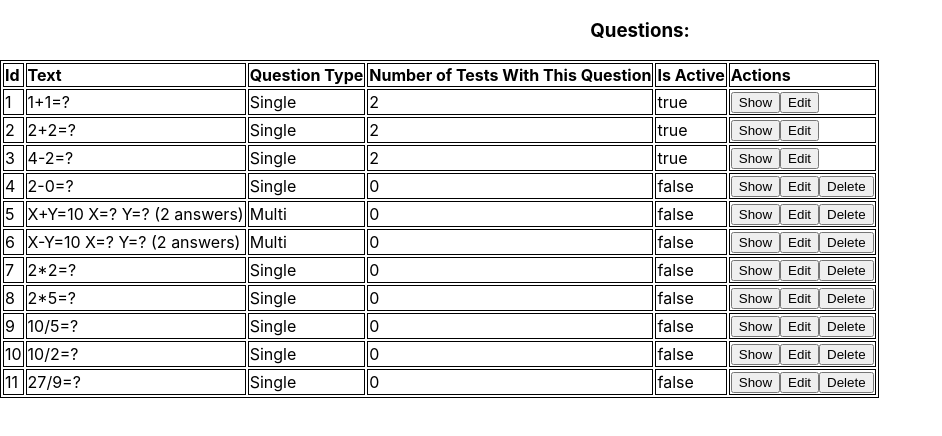
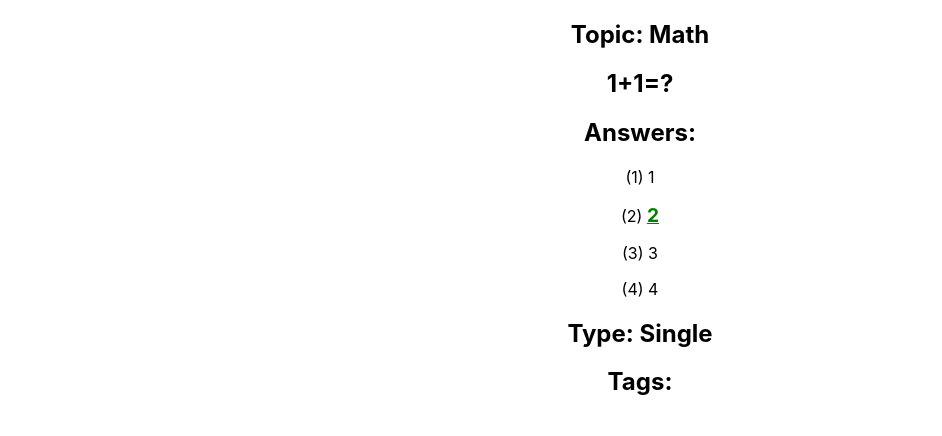
Before and after one commit to Yoav007/TestSystemSPA, a React (Create React App) app: page /manageQuestions/show/1 in a window 1280 px wide. Shown: the top 436 px of the page, without its empty margins (0-942 px from the left). Built offline with nearby package versions, Linux system fonts and the light colour scheme; data requests are answered from the project's data file.

Commit message:
added show question

```diff
--- a/server/db.json
+++ b/server/db.json
@@ -7,11 +7,11 @@
       "answers": [
         {
           "text": "1",
-          "isCorrect": true
+          "isCorrect": false
         },
         {
           "text": "2",
-          "isCorrect": false
+          "isCorrect": true
         },
         {
           "text": "3",
--- a/src/App.js
+++ b/src/App.js
@@ -6,6 +6,7 @@ import { ManageQuestions } from './components/manageQuestions/manageQuestions';
 import { ManageTests } from './components/manageTests/manageTests';
 import { ReportsMenu } from './components/reportsMenu/reportsMenu';
 import { ReportByTestMenu } from './components/reportByTestMenu/reportByTestMenu';
+import { ShowQuestion } from './components/showQuestion/showQuestion';
 
 //hello
 function App() {
@@ -15,7 +16,7 @@ function App() {
       <Route path="/" element={<MainMenu/>}/>
       <Route path="/manageQuestions/:id" element={<ManageQuestions/>}/>
       <Route path="/manageQuestions/edit/:id" element={<ManageQuestions/>}/>
-      <Route path="/manageQuestions/show/:id" element={<ManageQuestions/>}/>
+      <Route path="/manageQuestions/show/:id" element={<ShowQuestion/>}/>
       <Route path="/manageTests/:id" element={<ManageTests/>}/>
       <Route path="/reports/:id" element={<ReportsMenu/>}/>
       <Route path="/reports/byTest/:id" element={<ReportByTestMenu/>}/>
--- a/src/components/manageQuestions/manageQuestions.js
+++ b/src/components/manageQuestions/manageQuestions.js
@@ -1,5 +1,5 @@
 import { useEffect, useState } from "react";
-import { useParams } from "react-router-dom"
+import { useNavigate, useParams } from "react-router-dom"
 import { QuestionService } from "../../services/questionService";
 import { TestService } from "../../services/testService";
 import './manageQuestions.scss';
@@ -11,6 +11,7 @@ export function ManageQuestions() {
     const [tests, setTests] = useState([]);
     const questionService = new QuestionService();
     const testService = new TestService();
+    const navigate = useNavigate();
 
     useEffect(() => {
         questionService.get().then(data => {
@@ -27,7 +28,7 @@ export function ManageQuestions() {
                 setTests(result);
             }
         })
-    },[]);
+    }, []);
 
     function deleteQuestion(id) {
         let newCollection = questions.filter(q => q.id != id);
@@ -36,6 +37,7 @@ export function ManageQuestions() {
     }
     function showQuestion(id) {
         console.log("redirect to show question");
+        navigate("/manageQuestions/show/" + id)
     }
     function editQuestion(id) {
         console.log("redirect to edit question");
@@ -62,11 +64,11 @@ export function ManageQuestions() {
                             <td>{question.id}</td>
                             <td>{question.text}</td>
                             <td>{question.isSingle ? 'Single' : 'Multi'}</td>
-                            <td>{tests.filter(t=>t.questionsIdCollection.includes(question.id)).length}</td>
+                            <td>{tests.filter(t => t.questionsIdCollection.includes(question.id)).length}</td>
                             <td>{question.isActive ? 'true' : 'false'}</td>
                             <td>
-                                <button onClick={()=>showQuestion(question.id)}>Show</button>
-                                <button onClick={()=>editQuestion(question.id)}>Edit</button>
+                                <button onClick={() => showQuestion(question.id)}>Show</button>
+                                <button onClick={() => editQuestion(question.id)}>Edit</button>
                                 {question.isActive ? <></> : <button onClick={() => deleteQuestion(question.id)}>Delete</button>}
                             </td>
                         </tr>
--- a/src/components/showQuestion/showQuestion.js
+++ b/src/components/showQuestion/showQuestion.js
@@ -2,10 +2,12 @@ import { useEffect, useState } from "react";
 import { useParams } from "react-router-dom";
 import { QuestionService } from "../../services/questionService";
 import TopicService from "../../services/topicService";
+import './showQuestion.scss'
 
+export function ShowQuestion() {
     const params = useParams();
-const [question, setQuestion] = useState();
-const [topic, setTopic] = useState();
+    const [question, setQuestion] = useState("");
+    const [topic, setTopic] = useState("");
     const questionService = new QuestionService();
     const topicService = new TopicService();
 
@@ -15,22 +17,35 @@ useEffect(() => {
                 if (q) {
                     console.log(q);
                     setQuestion(q);
-            }
+                    topicService.getById(q.topicId)
+                        .then(res => {
+                            console.log(res);
+                            setTopic(res)
                         });
-        topicService.get().then(data => {
-            if (data) {
-                let result = data.filter(t => t.topicId == params.id);
-                console.log(result);
-                setTests(result);
                 }
             });
     }, [])
 
     if (question) return (
         <div>
-        <h3>{question.text}</h3>
+            <h2>Topic: {topic.name}</h2>
+            <h2>{question.text}</h2>
+            <h2>Answers:</h2>
+            {question.answers.map((answer, index) =>
+                <p key={index}>({index + 1}) <span className={answer.isCorrect ? 'isCorrect' : ''}>{answer.text}</span></p>)}
+            <h2>Type: {question.isSingle ? 'Single' : 'Multi'}</h2>
+            {/* {question.tags.forEach(tag => {
+                console.log(tag);
+                <p>{tag}</p>
+            })} */}
+            <h2>Tags:</h2>
+            {question.tags.map((tag, index) => {
+                console.log(tag);
+                <p key={index}>{tag}</p>
+            })}
         </div>
     )
     return (
         <h2>couldn't find question</h2>
     )
+}
--- a/src/components/showQuestion/showQuestion.scss
+++ b/src/components/showQuestion/showQuestion.scss
@@ -0,0 +1,6 @@
+.isCorrect{
+    color:green;
+    font-size: 120%;
+    font-weight: bold;
+    text-decoration: underline;
+}
```
Lines whose indentation alone changed are shown as unchanged.
